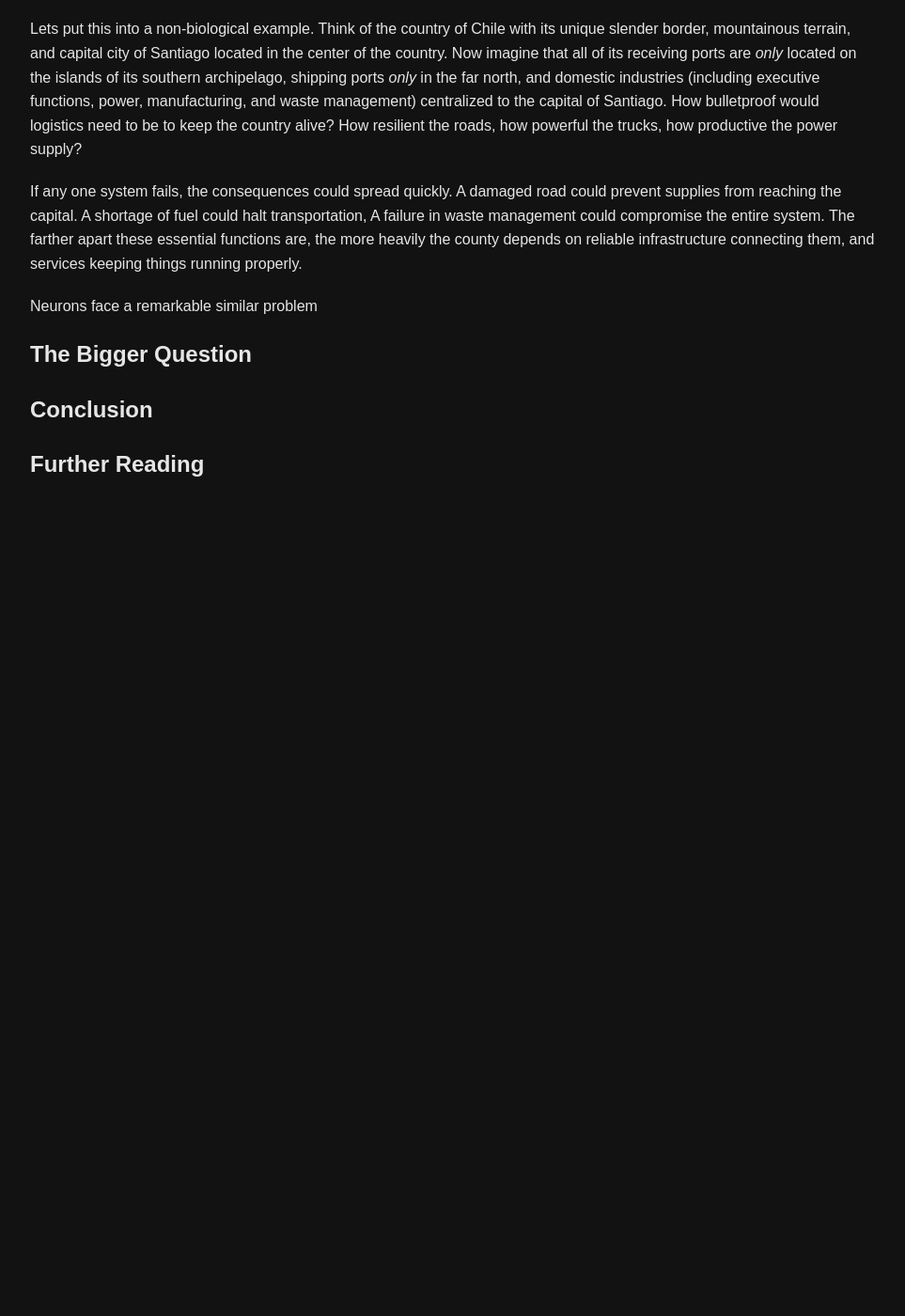
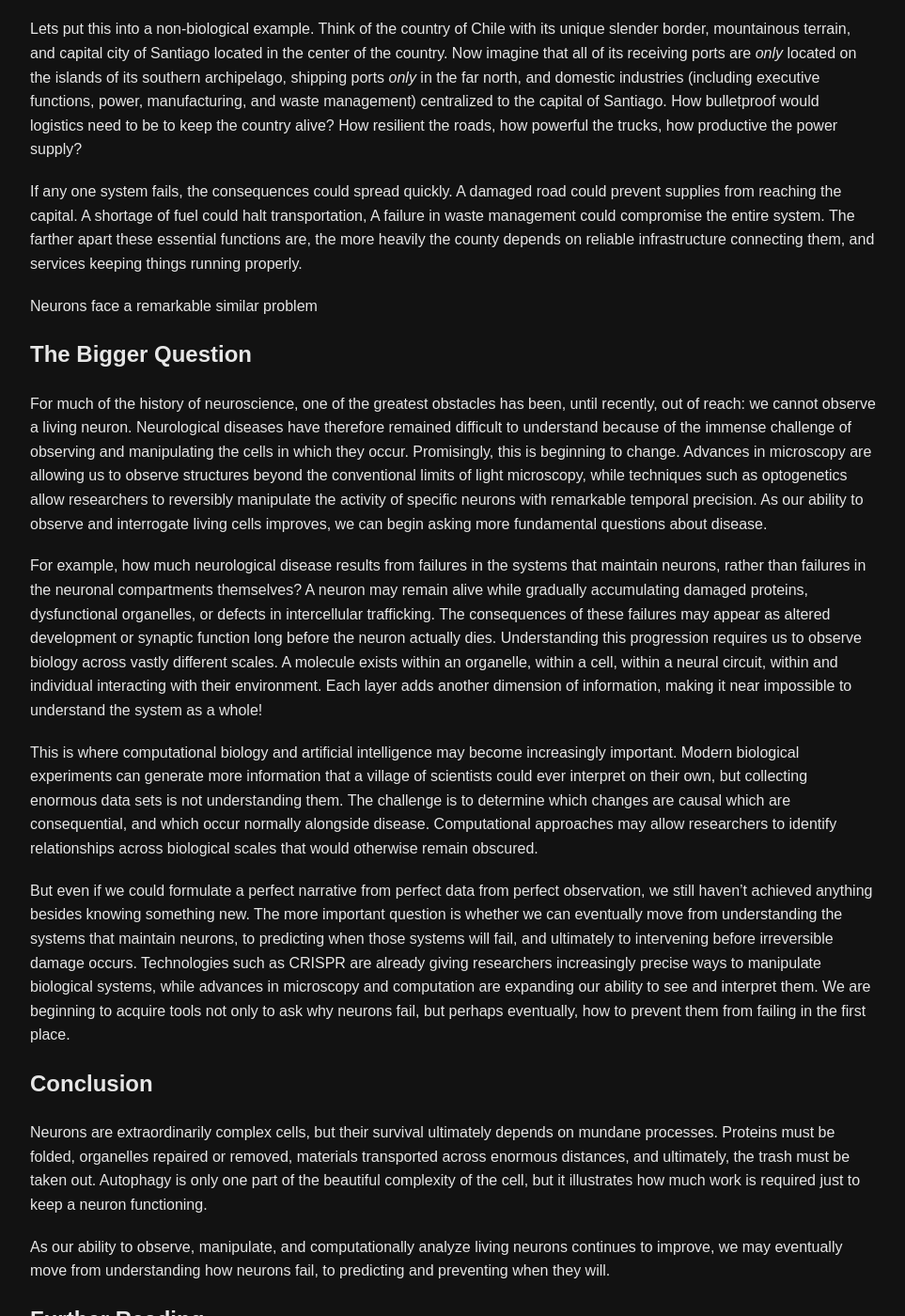
Before and after one commit to luciacali/luciacali.github.io, a Jekyll site: the page built from writing/your-brain-eats-itself.md, in a window 1280 px wide and 1400 px high, scrolled down 2174 px. Shown: the whole window at 94% size, without its empty margins (158-1121 px from the left). Built offline with Jekyll 4.4.1, drawn with Linux system fonts in a browser that asks for light colours; before the commit the page ends 2747 px from its top, so only the background shows below that.

Commit message:
Enhance discussion on neuron observation and AI's role
Expanded on the challenges in observing living neurons and the role of computational biology and AI in understanding neurological diseases. Discussed the importance of predicting neuron system failures and potential interventions.

```diff
--- a/writing/your-brain-eats-itself.md
+++ b/writing/your-brain-eats-itself.md
@@ -49,6 +49,18 @@ Neurons face a remarkable similar problem
 
 ## The Bigger Question
 
+For much of the history of neuroscience, one of the greatest obstacles has been, until recently, out of reach: we cannot observe a living neuron. Neurological diseases have therefore remained difficult to understand because of the immense challenge of observing and manipulating the cells in which they occur. Promisingly, this is beginning to change. Advances in microscopy are allowing us to observe structures beyond the conventional limits of light microscopy, while techniques such as optogenetics allow researchers to reversibly manipulate the activity of specific neurons with remarkable temporal precision. As our ability to observe and interrogate living cells improves, we can begin asking more fundamental questions about disease.
+
+For example, how much neurological disease results from failures in the systems that maintain neurons, rather than failures in the neuronal compartments themselves? A neuron may remain alive while gradually accumulating damaged proteins, dysfunctional organelles, or defects in intercellular trafficking. The consequences of these failures may appear as altered development or synaptic function long before the neuron actually dies. Understanding this progression requires us to observe biology across vastly different scales. A molecule exists within an organelle, within a cell, within a neural circuit, within and individual interacting with their environment. Each layer adds another dimension of information, making it near impossible to understand the system as a whole!
+
+This is where computational biology and artificial intelligence may become increasingly important. Modern biological experiments can generate more information that a village of scientists could ever interpret on their own, but collecting enormous data sets is not understanding them. The challenge is to determine which changes are causal which are consequential, and which occur normally alongside disease. Computational approaches may allow researchers to identify relationships across biological scales that would otherwise remain obscured.
+
+But even if we could formulate a perfect narrative from perfect data from perfect observation, we still haven't achieved anything besides knowing something new. The more important question is whether we can eventually move from understanding the systems that maintain neurons, to predicting when those systems will fail, and ultimately to intervening before irreversible damage occurs. Technologies such as CRISPR are already giving researchers increasingly precise ways to manipulate biological systems, while advances in microscopy and computation are expanding our ability to see and interpret them. We are beginning to acquire tools not only to ask why neurons fail, but perhaps eventually, how to prevent them from failing in the first place.
+
 ## Conclusion
 
+Neurons are extraordinarily complex cells, but their survival ultimately depends on mundane processes. Proteins must be folded, organelles repaired or removed, materials transported across enormous distances, and ultimately, the trash must be taken out. Autophagy is only one part of the beautiful complexity of the cell, but it illustrates how much work is required just to keep a neuron functioning.
+
+As our ability to observe, manipulate, and computationally analyze living neurons continues to improve, we may eventually move from understanding how neurons fail, to predicting and preventing when they will.
+
 ## Further Reading
```
